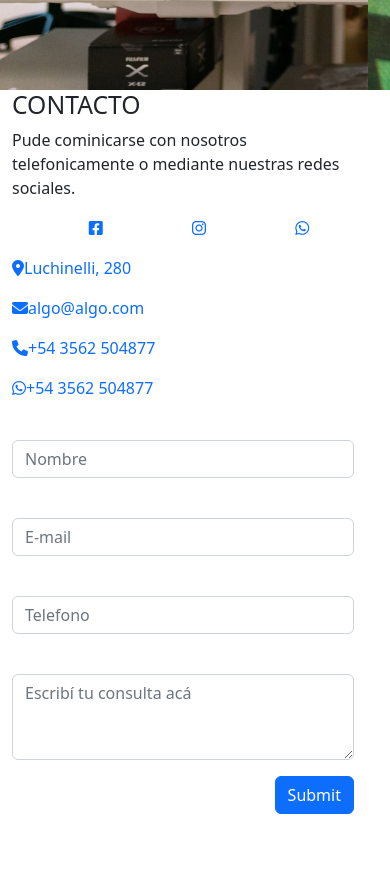
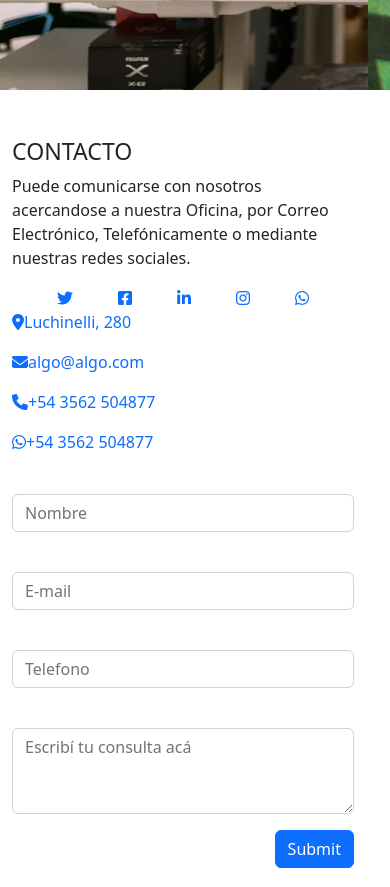
Before and after one commit to LJorsini/parcial2, a plain HTML site: page index.html in a window 390 px wide. Shown: the part 2442-3329 px from the top of the page. Drawn offline with Linux system fonts and the light colour scheme.

Commit message:
se trabajo sobre la parte de contacto

```diff
--- a/index.html
+++ b/index.html
@@ -61,10 +61,10 @@
                             <a class="nav-link active" aria-current="page" href="#seccion-2">Nuestro Trabajo</a>
                         </li>
                         <li class="nav-item">
-                            <a class="nav-link" href="#seccion-3">Historia y Clientes</a>
+                            <a class="nav-link active" href="#seccion-3">Historia y Clientes</a>
                         </li>
                         <li class="nav-item">
-                            <a class="nav-link" href="#seccion-4">Contacto</a>
+                            <a class="nav-link active" href="#seccion-4">Contacto</a>
                         </li>
                     </ul>
                 </div>
@@ -148,14 +148,22 @@
     <section id="seccion-4">
         <div class="row container-fluid">
 
-            <div class="col-md-4">
-                <h2>CONTACTO</h2>
-                <p>Pude cominicarse con nosotros telefonicamente o mediante nuestras redes sociales.</p>
-                <ul class="redes-sociales d-flex justify-content-around">
+            <div class="col-md-4 mt-5">
+                <h3>CONTACTO</h3>
+                <p>Puede comunicarse con nosotros acercandose a nuestra Oficina, por Correo Electrónico, Telefónicamente o mediante nuestras redes sociales.</p>
+                <!-- <ul class="redes-sociales d-flex justify-content-evenly">
                     <li><a href="https://www.facebook.com" target="_blank"><i class="fa-brands fa-facebook-square"></i></a></li>
                     <li><a href="https://www.instagram.com" target="_blank"><i class="fa-brands fa-instagram"></i></a></li>
                     <li><a href="https://api.whatsapp.com/send?phone=3562504877" target="_blank"><i class="fa-brands fa-whatsapp"></i></a></li>
-                </ul>
+                </ul> -->
+                <div class="redes-sociales d-flex justify-content-evenly">
+                    <a href="https://www.twitter.com" target="_blank"><i class="fa-brands fa-twitter"></i></a>
+                    <a href="https://www.facebook.com" target="_blank"><i class="fa-brands fa-facebook-square"></i></a>
+                    <a href="https://www.instagram.com" target="_blank"><i class="fa-brands fa-linkedin-in"></i></a>
+                    <a href="https://www.linkein.com" target="_blank"><i class="fa-brands fa-instagram"></i></a>
+                    <a href="https://api.whatsapp.com/send?phone=3562504877" target="_blank"><i class="fa-brands fa-whatsapp"></i></a>
+
+                </div>
             </div>
 
             <div class="col-md-4 container-contacto">
@@ -163,22 +171,22 @@
                 <div class="contacto">
                     <div class="d-flex">
                         <a href="https://goo.gl/maps/hGABenpmKVDnfgYv6" target="_blank"><i class="fa-solid fa-location-dot"></i></a>
-                        <a href="https://goo.gl/maps/hGABenpmKVDnfgYv6"><p>Luchinelli, 280</p></a>
+                        <a href="https://goo.gl/maps/hGABenpmKVDnfgYv6" target="_blank"><p>Luchinelli, 280</p></a>
                     </div>
 
                     <div class="d-flex">
                         <a href="mailto:algo@algo.com" target="_blank"><i class="fa-solid fa-envelope"></i></a>
-                        <a href=""><p>algo@algo.com</p></a>
+                        <a href="mailto:algo@algo.com"><p>algo@algo.com</p></a>
                     </div>
 
                     <div class="d-flex">
                         <a href="tel: +54 3562 504877" target="_blank"><i class="fa-solid fa-phone"></i></a>
-                        <a href=""><p>+54 3562 504877</p></a>
+                        <a href="tel: +54 3562 504877" target="_blank"><p>+54 3562 504877</p></a>
                     </div>
 
                     <div class="d-flex">
                         <a href="https://api.whatsapp.com/send?phone=3562504877" target="_blank"><i class="fa-brands fa-whatsapp"></i></a>
-                        <a href=""><p>+54 3562 504877</p></a>
+                        <a href="https://api.whatsapp.com/send?phone=3562504877" target="_blank"><p>+54 3562 504877</p></a>
                     </div>
 
 
```
